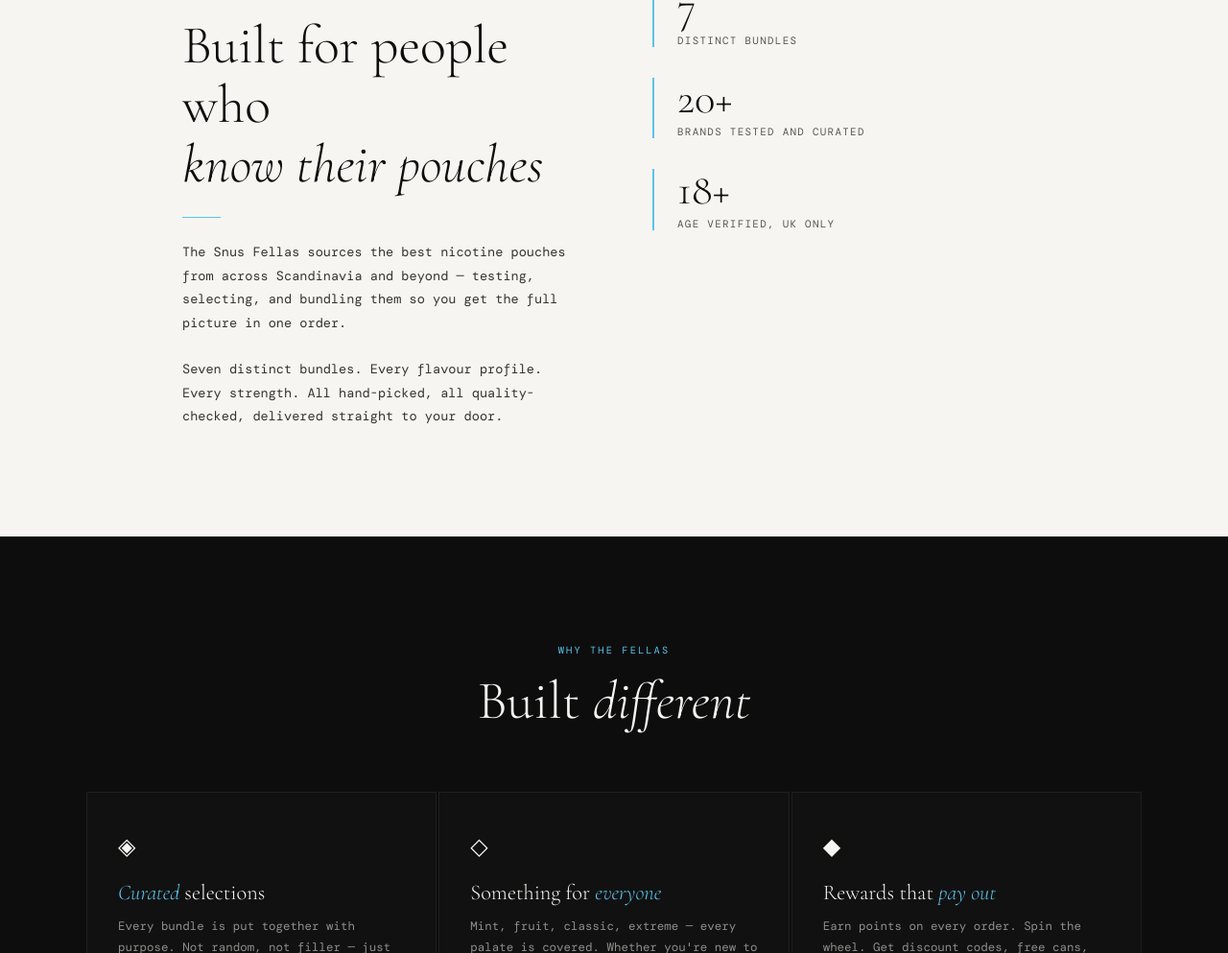
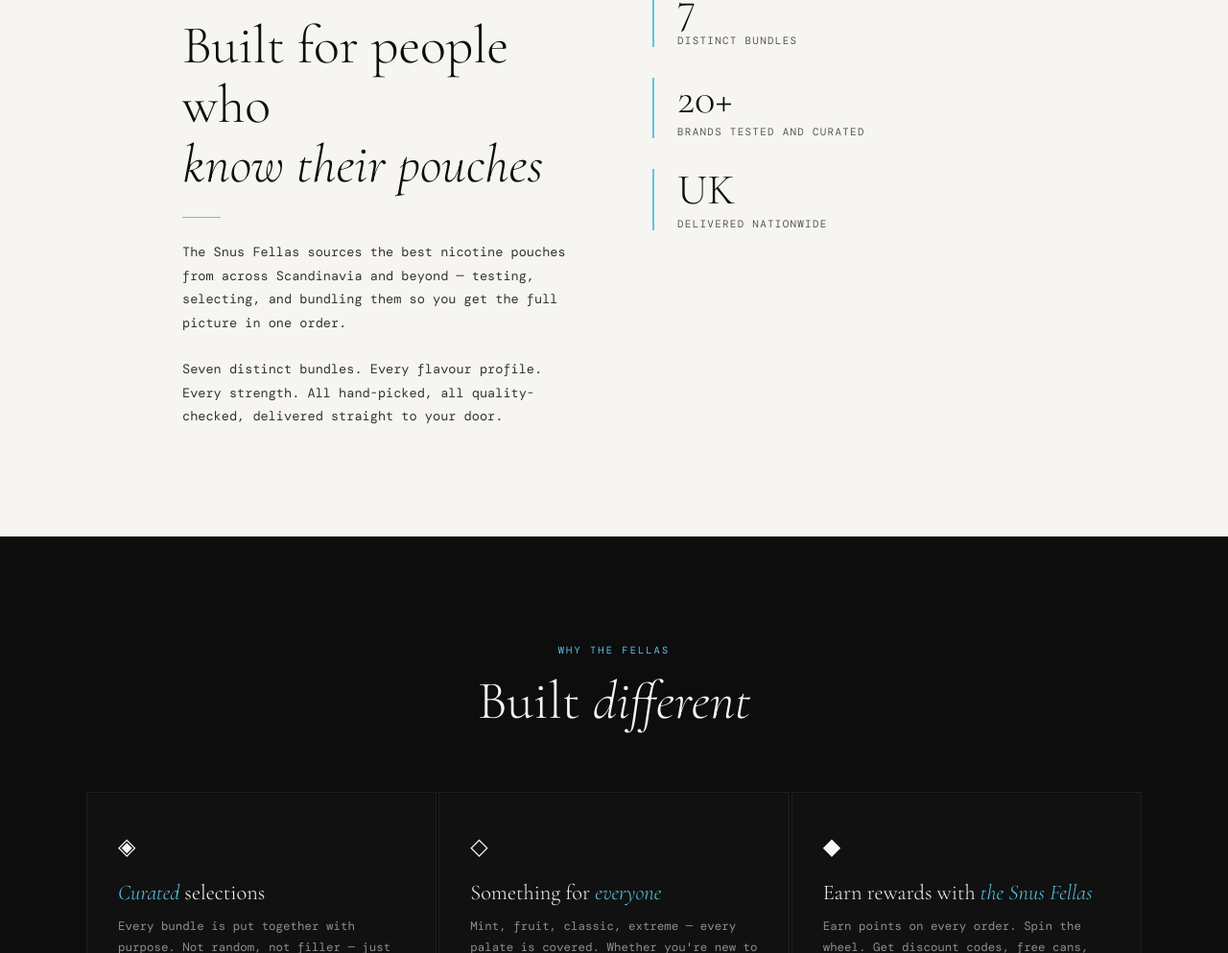
Before and after one commit to zacld/thesnusfellas, a website: page public/index.html in a window 1280 px wide. Shown: the part 959-1952 px from the top of the page at 96% size. Drawn offline with nearby package versions, Linux system fonts and the light colour scheme; a web font is replaced by a local one.

Commit message:
Fix scroll, restore logo to bundles hero, remove age stat, rename rewards pillar

```diff
--- a/public/index.html
+++ b/public/index.html
@@ -199,9 +199,8 @@
       align-items: center;
       justify-content: center;
       text-align: center;
-      padding: 8rem 2rem 4rem;
+      padding: 8rem 2rem 7rem;
       position: relative;
-      overflow: hidden;
     }
 
     .home-hero::before {
@@ -1486,8 +1485,8 @@
           <div class="stat-label">Brands tested and curated</div>
         </div>
         <div class="stat-item">
-          <div class="stat-number">18+</div>
-          <div class="stat-label">Age verified, UK only</div>
+          <div class="stat-number">UK</div>
+          <div class="stat-label">Delivered nationwide</div>
         </div>
       </div>
     </div>
@@ -1512,7 +1511,7 @@
       </div>
       <div class="pillar-card">
         <div class="pillar-icon">◆</div>
-        <h3 class="pillar-title">Rewards that <em>pay out</em></h3>
+        <h3 class="pillar-title">Earn rewards with <em>the Snus Fellas</em></h3>
         <p class="pillar-body">Earn points on every order. Spin the wheel. Get discount codes, free cans, and priority access to new drops. The Goodfella Rewards programme rewards loyalty properly.</p>
       </div>
     </div>
@@ -1596,6 +1595,7 @@
 <div id="bundles" class="page">
 
   <section class="bundles-hero">
+    <div style="font-family:'Cormorant Garamond',serif;font-size:clamp(2rem,5vw,3.5rem);font-weight:300;letter-spacing:0.12em;text-transform:uppercase;color:var(--white);margin-bottom:1.5rem">The Snus Fellas</div>
     <p class="section-label">The Range</p>
     <h1 class="section-title">Shop <em>Bundles</em></h1>
     <p>Seven bundles. Every style. Every strength. Something for everyone.</p>
```
